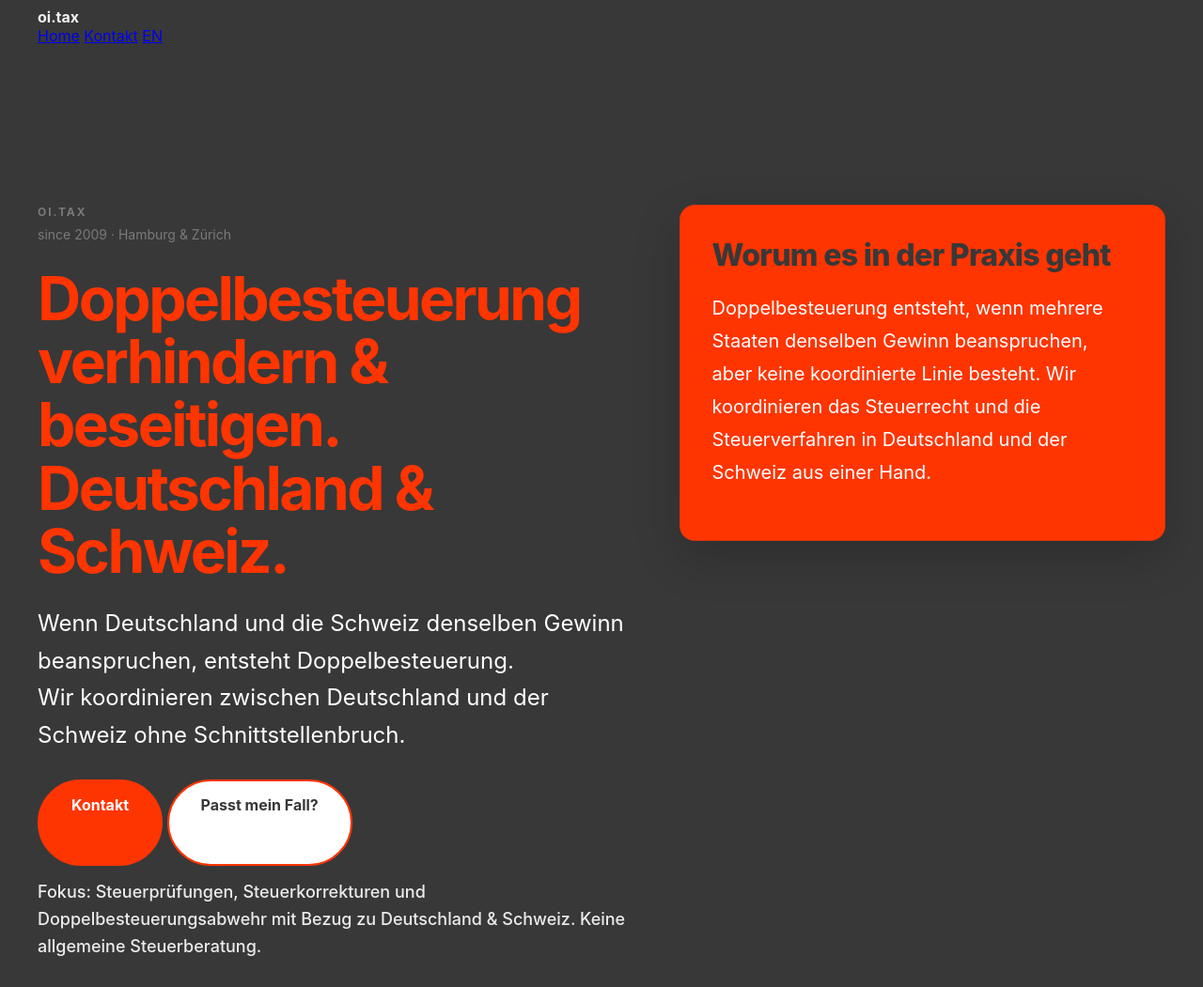
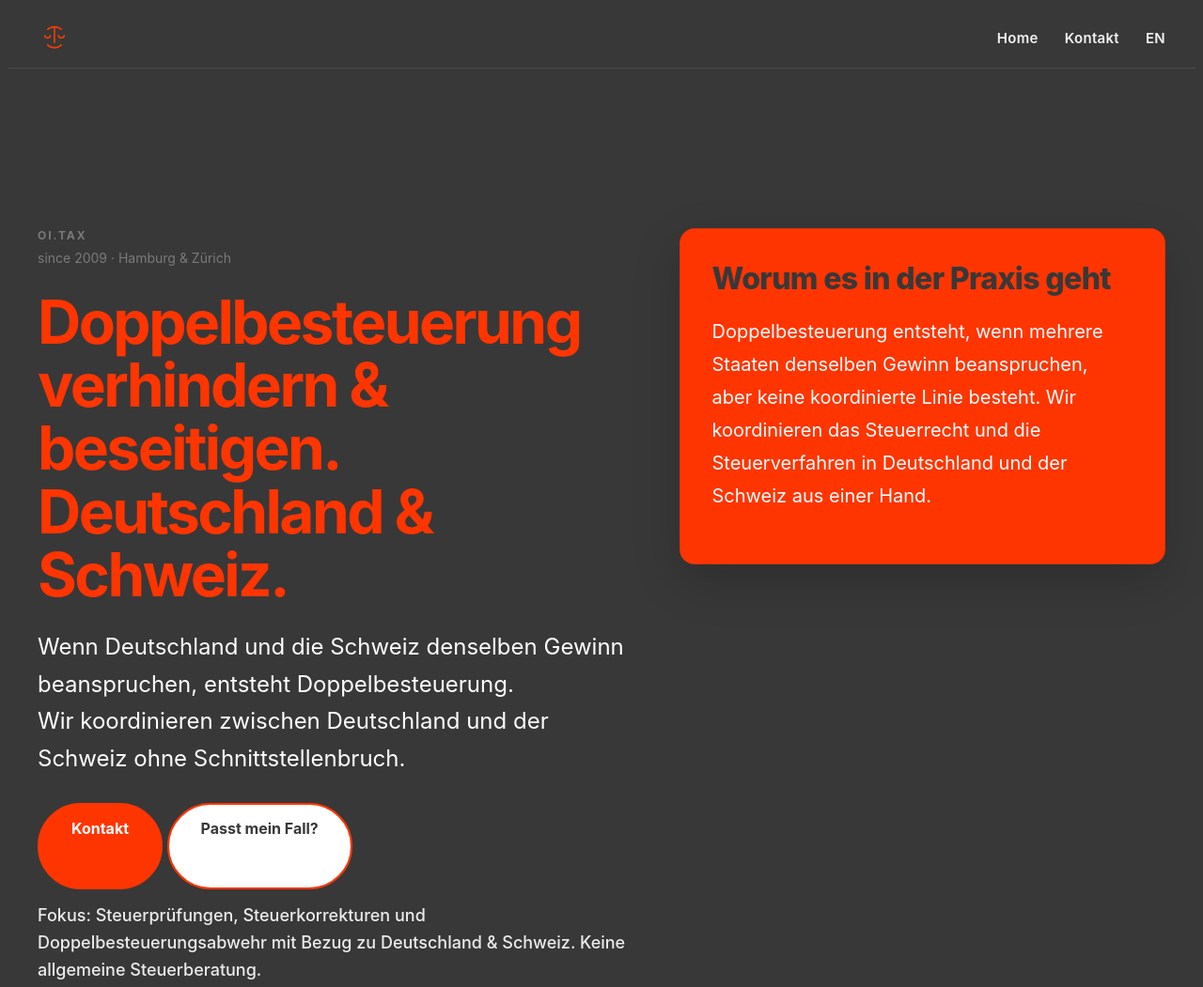
Before and after one commit to steueranwalt/oi-tax, a plain HTML site: page index.html in a window 1280 px wide. Shown: the top 1051 px of the page at 94% size. Drawn offline with Linux system fonts and the light colour scheme.

Commit message:
Add logo to header, add site-header and footer CSS

```diff
--- a/assets/css/style.css
+++ b/assets/css/style.css
@@ -12,6 +12,73 @@
   --oitax-offwhite:  #ffffff;
   --oitax-border:    #4a4a4a;
   --oitax-radius:    16px;
+}
+
+/* =====================================================
+   Site Header
+   ===================================================== */
+
+.site-header {
+  position: sticky;
+  top: 0;
+  z-index: 100;
+  background: var(--oitax-bg);
+  border-bottom: 1px solid var(--oitax-border);
+  padding: 14px 0;
+}
+
+.site-header .oitax-container {
+  display: flex;
+  align-items: center;
+  justify-content: space-between;
+}
+
+.oitax-logo {
+  height: 36px;
+  width: auto;
+  display: block;
+}
+
+.site-header nav {
+  display: flex;
+  align-items: center;
+  gap: 28px;
+}
+
+.site-header nav a {
+  color: var(--oitax-light);
+  text-decoration: none;
+  font-size: 15px;
+  font-weight: 600;
+  letter-spacing: 0.02em;
+  transition: color 180ms ease;
+}
+
+.site-header nav a:hover {
+  color: var(--oitax-accent);
+}
+
+@media (max-width: 600px) {
+  .oitax-logo { height: 28px; }
+  .site-header nav { gap: 18px; }
+}
+
+/* =====================================================
+   Site Footer
+   ===================================================== */
+
+.oitax-site-footer {
+  background: var(--oitax-bg);
+  border-top: 1px solid var(--oitax-border);
+  padding: 40px 0;
+}
+
+.oitax-footer-grid {
+  display: flex;
+  align-items: center;
+  justify-content: space-between;
+  flex-wrap: wrap;
+  gap: 16px;
 }
 
 /* =====================================================
--- a/index.html
+++ b/index.html
@@ -33,7 +33,7 @@
 
 <header class="site-header">
   <div class="oitax-container">
-    <strong>oi.tax</strong>
+    <a href="/"><img src="/assets/images/smiling-balance-logo_ohne_hintergrund.png" alt="oi.tax — double taxation defense" class="oitax-logo"></a>
     <nav>
       <a href="/">Home</a>
       <a href="/kontakt/">Kontakt</a>
```
Also changed, not shown: imprint/index.html (+1 -1 lines), kontakt/index.html (+1 -1 lines), privacy/index.html (+1 -1 lines).
